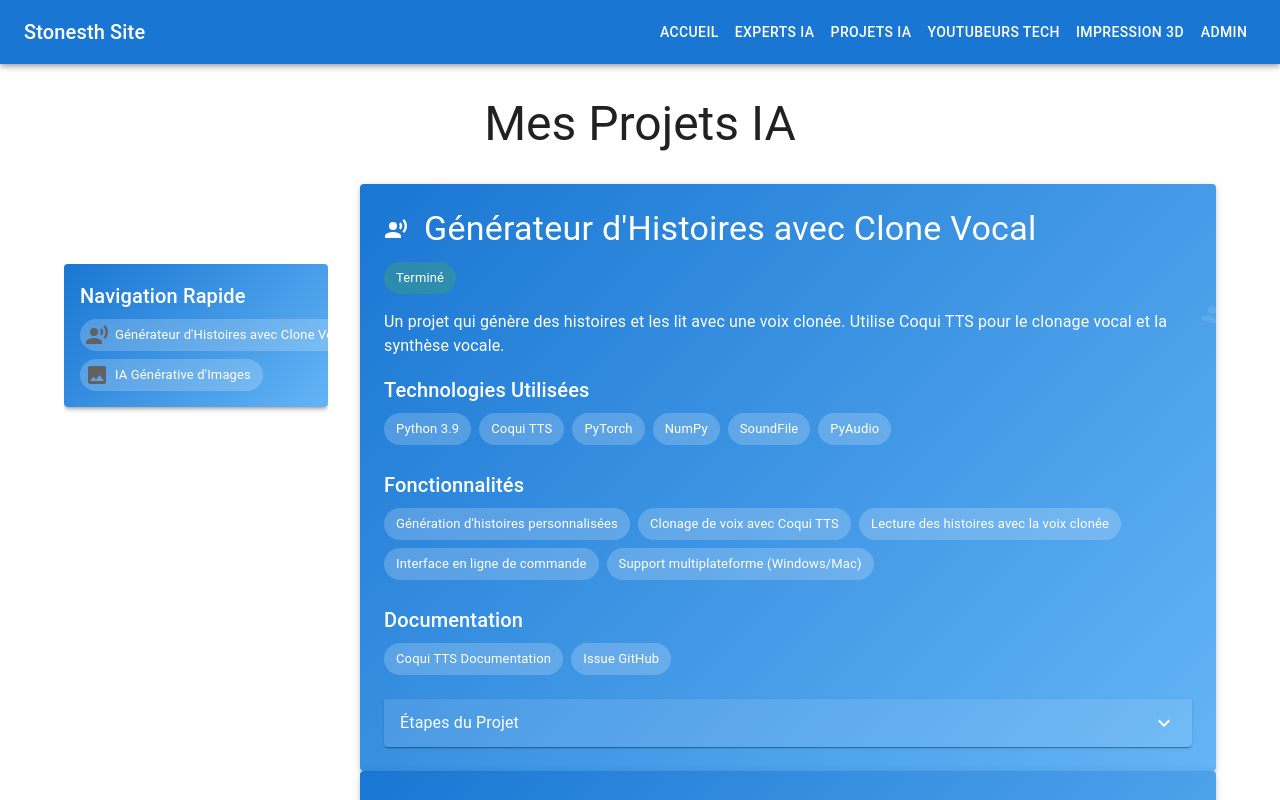
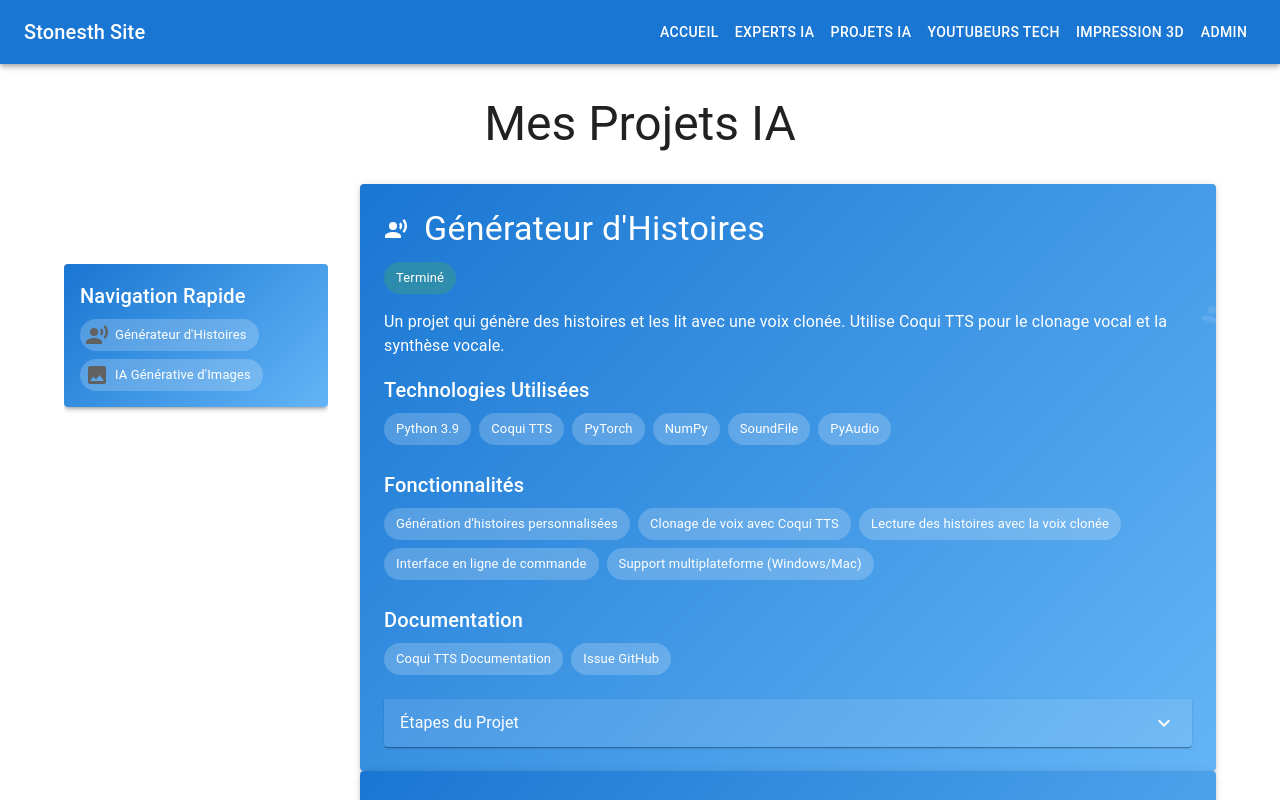
Before and after one commit to Stonesth/StonesthSite, a React (Vite) app: page /ai-projects in a window 1280 px wide. Shown: the top 800 px of the page. Built offline with nearby package versions, Linux system fonts and the light colour scheme.

Commit message:
"Modification du titre du projet à 'Générateur d'Histoires'"

```diff
--- a/src/pages/AIProjects.tsx
+++ b/src/pages/AIProjects.tsx
@@ -24,7 +24,7 @@ const AIProjects = () => {
   const projects = [
     {
       id: "voice-generator",
-      title: "Générateur d'Histoires avec Clone Vocal",
+      title: "Générateur d'Histoires",
       description: "Un projet qui génère des histoires et les lit avec une voix clonée. Utilise Coqui TTS pour le clonage vocal et la synthèse vocale.",
       features: [
         "Génération d'histoires personnalisées",
```
